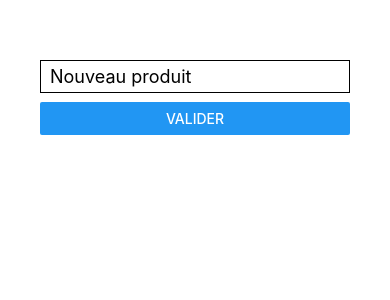
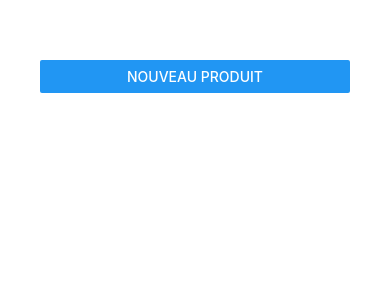
Before and after one commit to Jmour-dh/Shopping-list, a React Native app: screen / in a window 390 px wide. Shown: the top 300 px of the page. Built offline with nearby package versions, Linux system fonts and the light colour scheme.

Commit message:
cancel modal

```diff
--- a/App.js
+++ b/App.js
@@ -6,6 +6,7 @@ import {
   Modal,
   Text,
   Pressable,
+  Button,
 } from "react-native";
 import Products from "./components/Products";
 import AddProduct from "./components/AddProduct";
@@ -14,8 +15,11 @@ import DismissKeyboard from "./components/DismissKeyboard";
 export default function App() {
   const [myProducts, setMyProducts] = useState([]);
   const [showModal, setShowLModal] = useState(false);
+  const [displayModal, setDisplayModal] = useState(false);
 
   const submitHandler = (product) => {
+    setDisplayModal(false);
+
     if (product.length > 1) {
       const idString = Date.now().toString();
       setMyProducts((currentMyProducts) => [
@@ -32,6 +36,10 @@ export default function App() {
       return currentMyProducts.filter((product) => product.key != key);
     });
   };
+
+  const cancelNewproduct=() => {
+    setDisplayModal(false);
+  }
 
   return (
     <DismissKeyboard>
@@ -63,7 +71,12 @@ export default function App() {
             </View>
           </View>
         </Modal>
-        <AddProduct submitHandler={submitHandler} />
+        <Button title="Nouveau produit" onPress={() => setDisplayModal(true)} />
+        <AddProduct
+        submitHandler={submitHandler}
+        displayModal={displayModal}
+        cancelNewproduct={cancelNewproduct}
+         />
         <FlatList
           data={myProducts}
           renderItem={({ item }) => (
@@ -83,7 +96,7 @@ const styles = StyleSheet.create({
   container: {
     padding: 40,
     paddingTop: 60,
-    flex:1
+    flex: 1,
   },
   modalContainer: {
     flex: 1,
--- a/components/AddProduct.js
+++ b/components/AddProduct.js
@@ -1,7 +1,7 @@
 import React, { useEffect, useState } from "react";
-import { StyleSheet, View, TextInput, Button } from "react-native";
+import { StyleSheet, View, TextInput, Button, Modal } from "react-native";
 
-const AddProduct = ({ submitHandler }) => {
+const AddProduct = ({ submitHandler, displayModal, cancelNewproduct }) => {
   const [product, setProduct] = useState("");
 
   const inputHandler = (val) => {
@@ -13,6 +13,7 @@ const AddProduct = ({ submitHandler }) => {
   };
 
   return (
+    <Modal visible={displayModal} animationType="slide">
       <View style={styles.inputContainer}>
         <TextInput
           style={styles.textInput}
@@ -21,13 +22,17 @@ const AddProduct = ({ submitHandler }) => {
           value={product}
         />
         <Button title="valider" onPress={handleClick} />
+        <Button title="Annuler" onPress={cancelNewproduct} color="red" />
       </View>
+    </Modal>
   );
 };
 
 const styles = StyleSheet.create({
   inputContainer: {
-    marginBottom: 15,
+    flex: 1,
+    justifyContent: "center",
+    padding: 24,
   },
   textInput: {
     borderColor: "gary",
@@ -35,7 +40,7 @@ const styles = StyleSheet.create({
     padding: 5,
     paddingLeft: 9,
     fontSize: 18,
-    flexGrow: 1,
+    // flexGrow: 1,
     marginBottom: 9,
   },
 });
```
Lines whose indentation alone changed are shown as unchanged.
